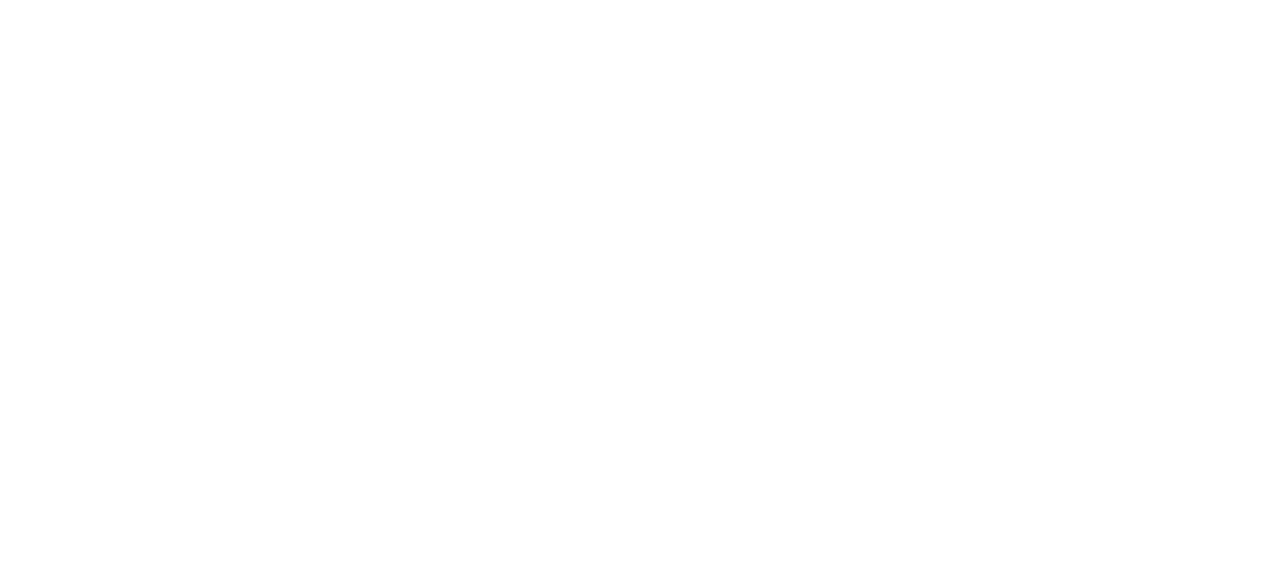
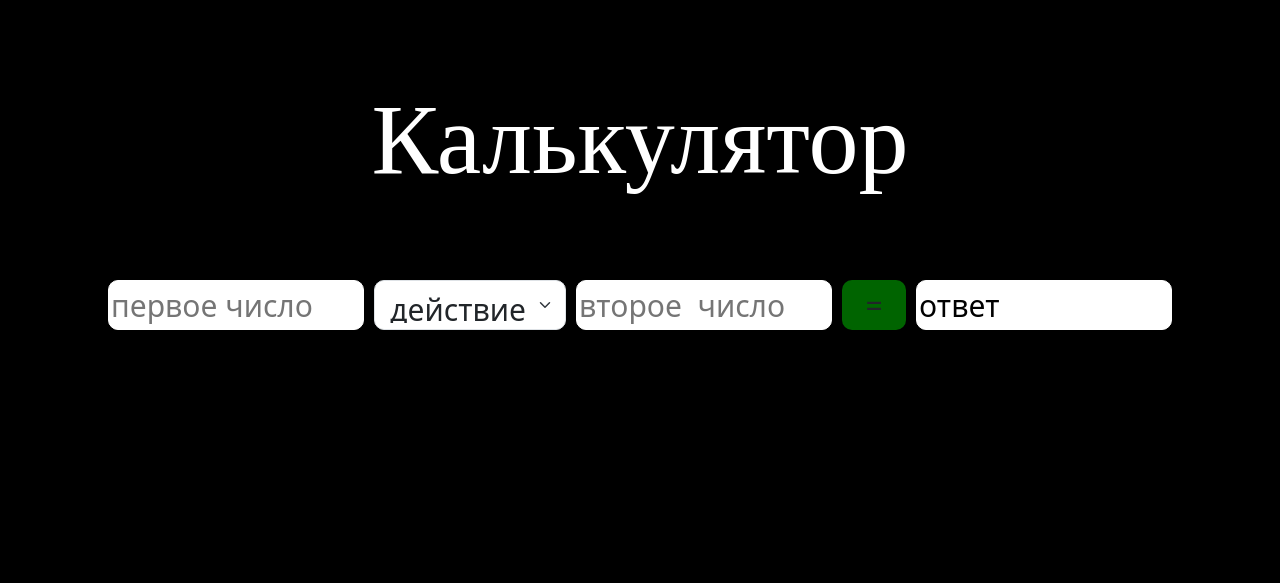
Before and after one commit to nik0504030201/Calculator, a plain HTML site: page index.html in a window 1280 px wide. Drawn offline with nearby package versions, Linux system fonts and the light colour scheme.

Commit message:
commit#2

```diff
--- a/css/style.scss
+++ b/css/style.scss
@@ -1,3 +1,63 @@
+@mixin text {
+  font-family: "Arial Black";
+  color: white;
+}
 body {
   padding: 0px;
+  background-color: black;
 }
+header {
+  margin-top: 10vh;
+  h1 {
+    @include text;
+    text-align: center;
+    font-size: 100px;
+    user-select: none;
+  }
+}
+main {
+  margin-top: 10vh;
+  .cont {
+    width: 100%;
+    min-height: 300px;
+    display: flex;
+    justify-content: center;
+    gap: 10px;
+    input {
+      width: 20%;
+      height: 50px;
+      border-radius: 10px;
+      border: 1px solid white;
+      font-size: 30px;
+    }
+    select {
+      height: 50px;
+      width: 15%;
+      border-radius: 10px;
+      text-align: center;
+      font-size: 30px;
+      display: flex;
+      justify-content: center;
+      align-items: center;
+    }
+    .ravno {
+      height: 50px;
+      width: 5%;
+      border-radius: 10px;
+      text-align: center;
+      background-color: darkgreen;
+
+      display: flex;
+      align-items: center;
+      justify-content: center;
+      user-select: none;
+      font-size: 30px;
+    }
+    .ravno:hover {
+      background-color: #4fff4f;
+    }
+  }
+}
+#number3 {
+
+}
--- a/index.html
+++ b/index.html
@@ -30,10 +30,23 @@
 </head>
 <body>
 <header>
-
+    <h1>Калькулятор</h1>
 </header>
 <main>
-
+<div class="cont">
+        <input type="number" placeholder="первое число" id="number1">
+        <select class="form-select" aria-label="Default select example">
+            <option selected>действие</option>
+            <option value="+">+</option>
+            <option value="-">-</option>
+            <option value="*">*</option>
+            <option value="/">/</option>
+            <option value="^">^</option>
+        </select>
+        <input type="number" placeholder="второе  число" id="number2">
+    <div class="ravno">=</div>
+    <input type="text" value="ответ" id="number3" readonly onmousedown="return false">
+</div>
 </main>
 <footer>
 
```
Also changed, not shown: css/style.css, 1 other file.
